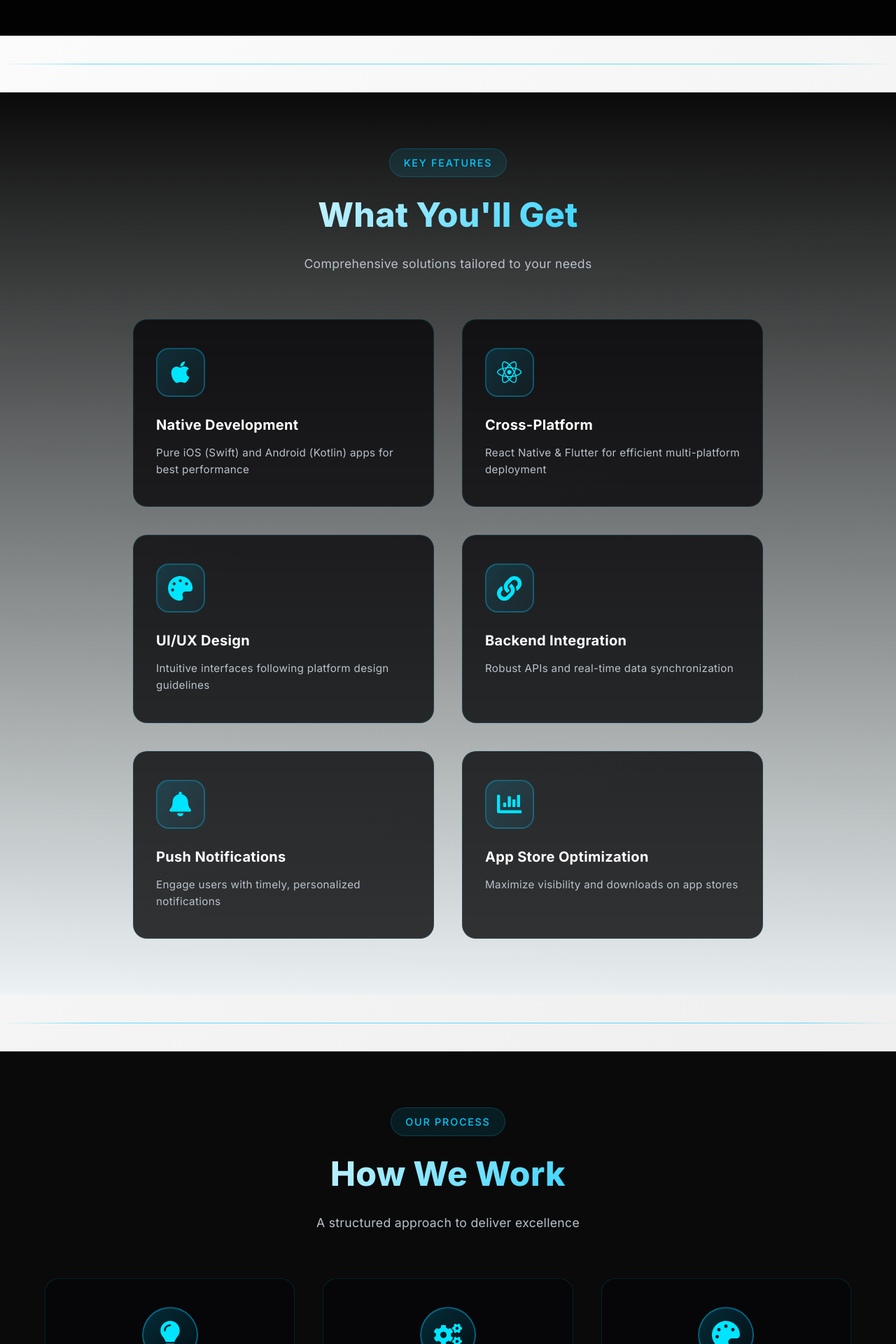
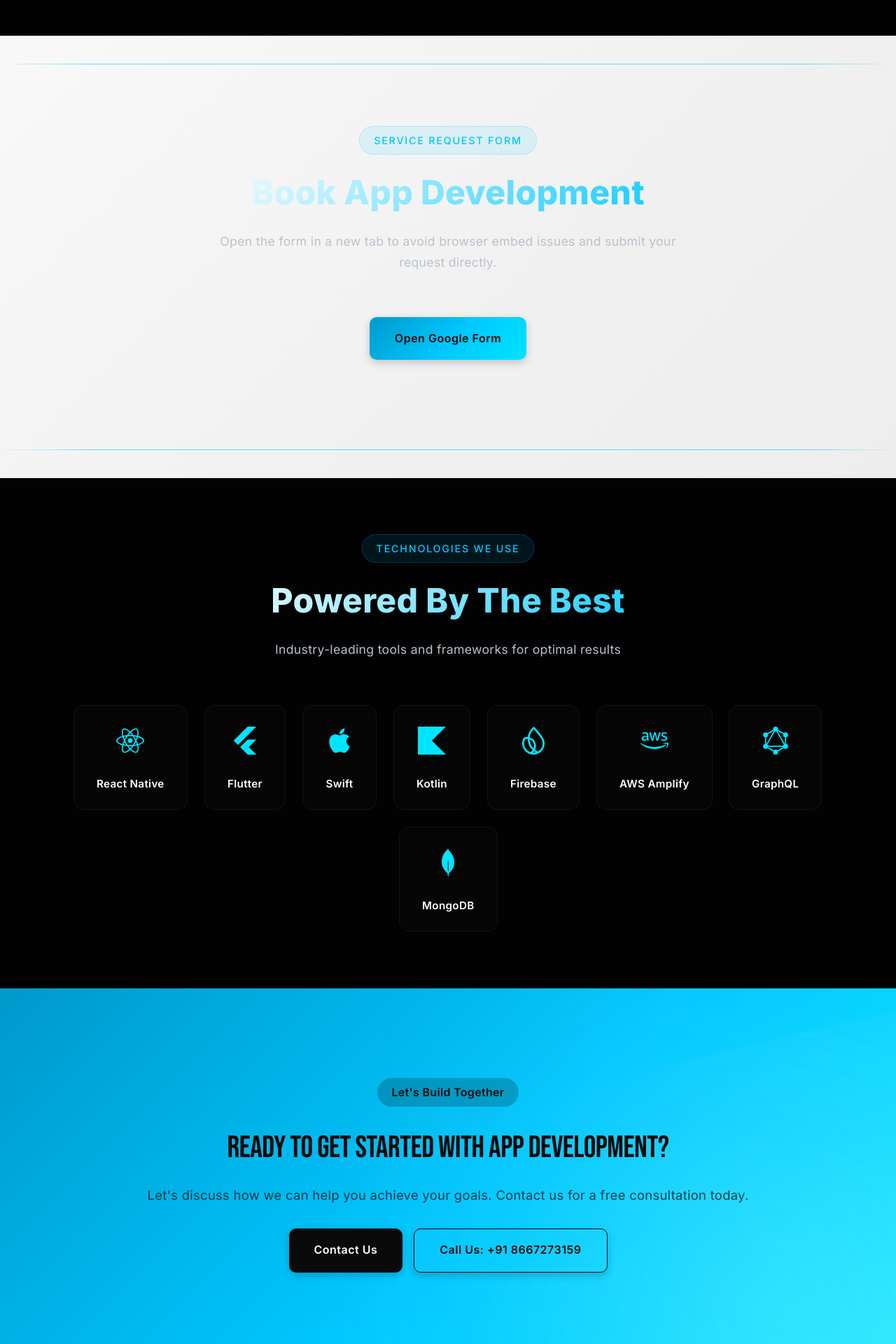
Before and after one commit to ZYTRONA/ZYTRONA_WEB, a React (Vite) app: page /service/app-development in a window 1280 px wide. Shown: the part 860-2780 px from the top of the page at 70% size. Built offline with nearby package versions, Linux system fonts and the light colour scheme; a web font is replaced by a local one.

Commit message:
feat(services): remove 'What You\'ll Get' and 'How We Work' sections

```diff
--- a/src/pages/ServiceDetail.jsx
+++ b/src/pages/ServiceDetail.jsx
@@ -523,58 +523,6 @@ function ServiceDetail() {
         <div className="section-divider-line"></div>
       </div>
 
-      {/* Features Section */}
-      <section className="service-features">
-        <div className="container">
-          <div className="section-header-detail">
-            <span className="section-badge">Key Features</span>
-            <h2 className="section-title-large">What You'll Get</h2>
-            <p className="section-desc">Comprehensive solutions tailored to your needs</p>
-          </div>
-          <div className="features-grid">
-            {service.features.map((feature, index) => (
-              <div key={index} className="feature-card">
-                <span className="feature-icon">{getIcon(feature.icon)}</span>
-                <h4>{feature.title}</h4>
-                <p>{feature.desc}</p>
-              </div>
-            ))}
-          </div>
-        </div>
-      </section>
-
-      {/* Section Divider */}
-      <div className="section-divider">
-        <div className="section-divider-line"></div>
-      </div>
-
-      {/* Process Section */}
-      <section className="service-process">
-        <div className="container">
-          <div className="section-header-detail">
-            <span className="section-badge">Our Process</span>
-            <h2 className="section-title-large">How We Work</h2>
-            <p className="section-desc">A structured approach to deliver excellence</p>
-          </div>
-          <div className="process-timeline">
-            {service.process.map((step, index) => (
-              <div key={index} className="process-step">
-                <div className="step-content">
-                  <span className="process-icon">{getIcon(step.icon)}</span>
-                  <h4>{step.step}</h4>
-                  <p>{step.desc}</p>
-                </div>
-              </div>
-            ))}
-          </div>
-        </div>
-      </section>
-
-      {/* Section Divider */}
-      <div className="section-divider">
-        <div className="section-divider-line"></div>
-      </div>
-
       {/* Google Form Section */}
       <section className="service-form-section">
         <div className="container">
```
